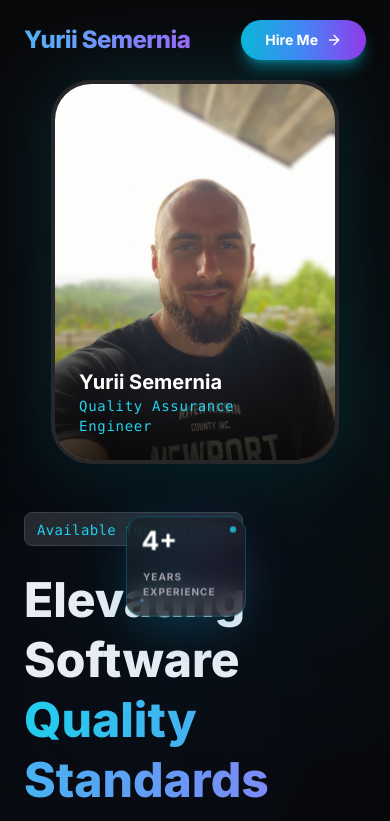
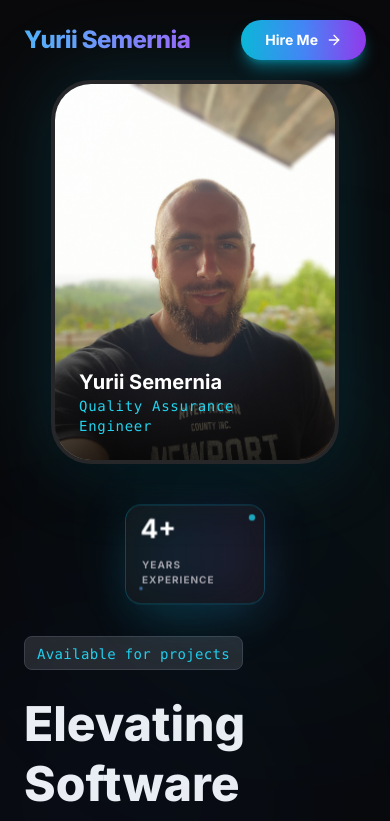
Before and after one commit to Urii-Semernia/Urii-Semernia.github.io, a React (Vite) app: page / in a window 390 px wide. Shown: the top 821 px of the page. Built offline with nearby package versions, Linux system fonts and the light colour scheme.

Commit message:
Move experience card between photo and Available for projects text on mobile, below photo on desktop

```diff
--- a/components/Hero.tsx
+++ b/components/Hero.tsx
@@ -24,6 +24,24 @@ const Hero: React.FC = () => {
 
       <div className="max-w-7xl mx-auto px-6 grid md:grid-cols-2 gap-12 items-center">
         <div className="order-2 md:order-1">
+          {/* Experience card - between photo and Available for projects text */}
+          <div className="flex justify-center mb-6 md:hidden">
+            <div className="glass p-4 rounded-2xl border border-cyan-500/30 shadow-2xl shadow-cyan-500/20 group w-[140px] animate-experience-card relative">
+                {/* Animated glow background */}
+                <div className="absolute inset-0 rounded-2xl bg-gradient-to-r from-cyan-500/20 via-blue-500/20 to-purple-500/20 opacity-0 group-hover:opacity-100 blur-xl transition-opacity duration-500 animate-glow-pulse"></div>
+
+                {/* Content */}
+                <div className="relative z-10">
+                  <p className="text-2xl font-bold text-white animate-number-bounce">4+</p>
+                  <p className="text-zinc-400 text-[10px] uppercase tracking-widest font-bold mt-1">Years Experience</p>
+                </div>
+
+                {/* Sparkle effect */}
+                <div className="absolute top-2 right-2 w-2 h-2 bg-cyan-400 rounded-full animate-sparkle"></div>
+                <div className="absolute bottom-3 left-3 w-1.5 h-1.5 bg-blue-400 rounded-full animate-sparkle-delayed"></div>
+            </div>
+          </div>
+
           <div className="inline-block px-3 py-1 bg-zinc-800 rounded-lg mb-6 border border-zinc-700">
             <span className="text-cyan-400 font-mono text-sm tracking-wide">Available for projects</span>
           </div>
@@ -72,7 +90,7 @@ const Hero: React.FC = () => {
           </div>
         </div>
 
-        <div className="order-1 md:order-2 flex justify-center relative">
+        <div className="order-1 md:order-2 flex flex-col items-center gap-6">
           {/* Photo container */}
           <div className="relative w-72 h-96 lg:w-96 lg:h-[30rem] z-10">
             {/* Aesthetic Glow */}
@@ -94,16 +112,16 @@ const Hero: React.FC = () => {
             </div>
           </div>
 
-          {/* Floating stats card - positioned below photo, shifted right but within screen */}
-          <div className="absolute bottom-0 right-0 pointer-events-auto z-20 experience-card-wrapper">
-            <div className="glass p-4 sm:p-6 rounded-2xl border border-cyan-500/30 shadow-2xl shadow-cyan-500/20 group w-[120px] sm:w-[140px] animate-experience-card relative">
+          {/* Experience card - shown on desktop between photo and text */}
+          <div className="hidden md:flex justify-center">
+            <div className="glass p-6 rounded-2xl border border-cyan-500/30 shadow-2xl shadow-cyan-500/20 group w-[140px] animate-experience-card relative">
                 {/* Animated glow background */}
                 <div className="absolute inset-0 rounded-2xl bg-gradient-to-r from-cyan-500/20 via-blue-500/20 to-purple-500/20 opacity-0 group-hover:opacity-100 blur-xl transition-opacity duration-500 animate-glow-pulse"></div>
 
                 {/* Content */}
                 <div className="relative z-10">
-                  <p className="text-2xl sm:text-3xl font-bold text-white animate-number-bounce">4+</p>
-                  <p className="text-zinc-400 text-[10px] sm:text-xs uppercase tracking-widest font-bold mt-1">Years Experience</p>
+                  <p className="text-3xl font-bold text-white animate-number-bounce">4+</p>
+                  <p className="text-zinc-400 text-xs uppercase tracking-widest font-bold mt-1">Years Experience</p>
                 </div>
 
                 {/* Sparkle effect */}
--- a/index.css
+++ b/index.css
@@ -61,48 +61,13 @@
   }
 }
 
-/* Experience card wrapper - positioned below photo, to the right but within screen */
-.experience-card-wrapper {
-  transform: translate(-50%, 80%);
-}
-
-/* Experience card animation - vertical floating that preserves base transform */
+/* Experience card animation - simple vertical floating */
 @keyframes experience-float {
   0%, 100% {
-    transform: translate(-50%, 80%) translateY(0);
+    transform: translateY(0);
   }
   50% {
-    transform: translate(-50%, 80%) translateY(-10px);
-  }
-}
-
-@media (min-width: 640px) {
-  .experience-card-wrapper {
-    transform: translate(-30%, 60%);
-  }
-
-  @keyframes experience-float {
-    0%, 100% {
-      transform: translate(-30%, 60%) translateY(0);
-    }
-    50% {
-      transform: translate(-30%, 60%) translateY(-10px);
-    }
-  }
-}
-
-@media (min-width: 1024px) {
-  .experience-card-wrapper {
-    transform: translate(-20%, 50%);
-  }
-
-  @keyframes experience-float {
-    0%, 100% {
-      transform: translate(-20%, 50%) translateY(0);
-    }
-    50% {
-      transform: translate(-20%, 50%) translateY(-10px);
-    }
+    transform: translateY(-10px);
   }
 }
 
```
